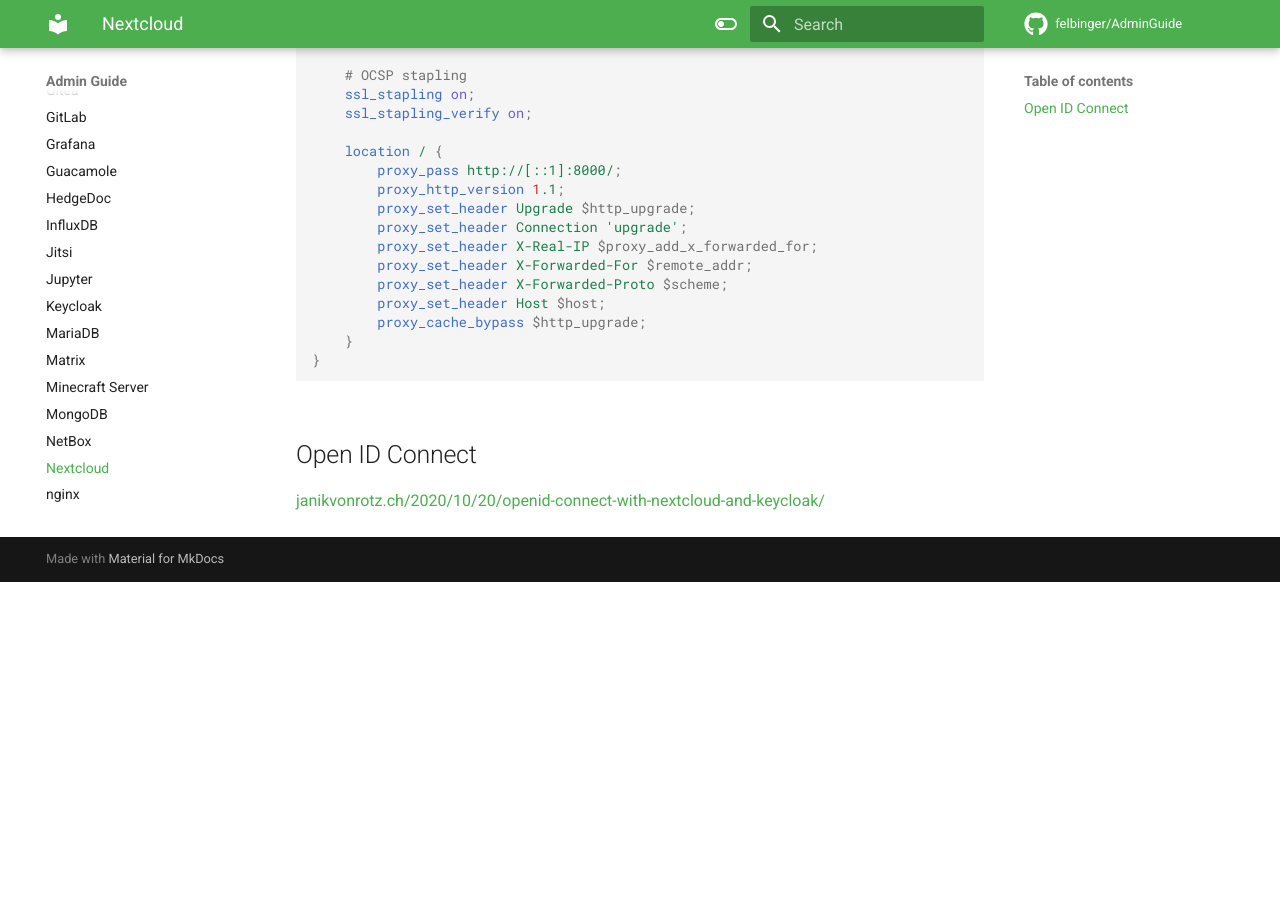
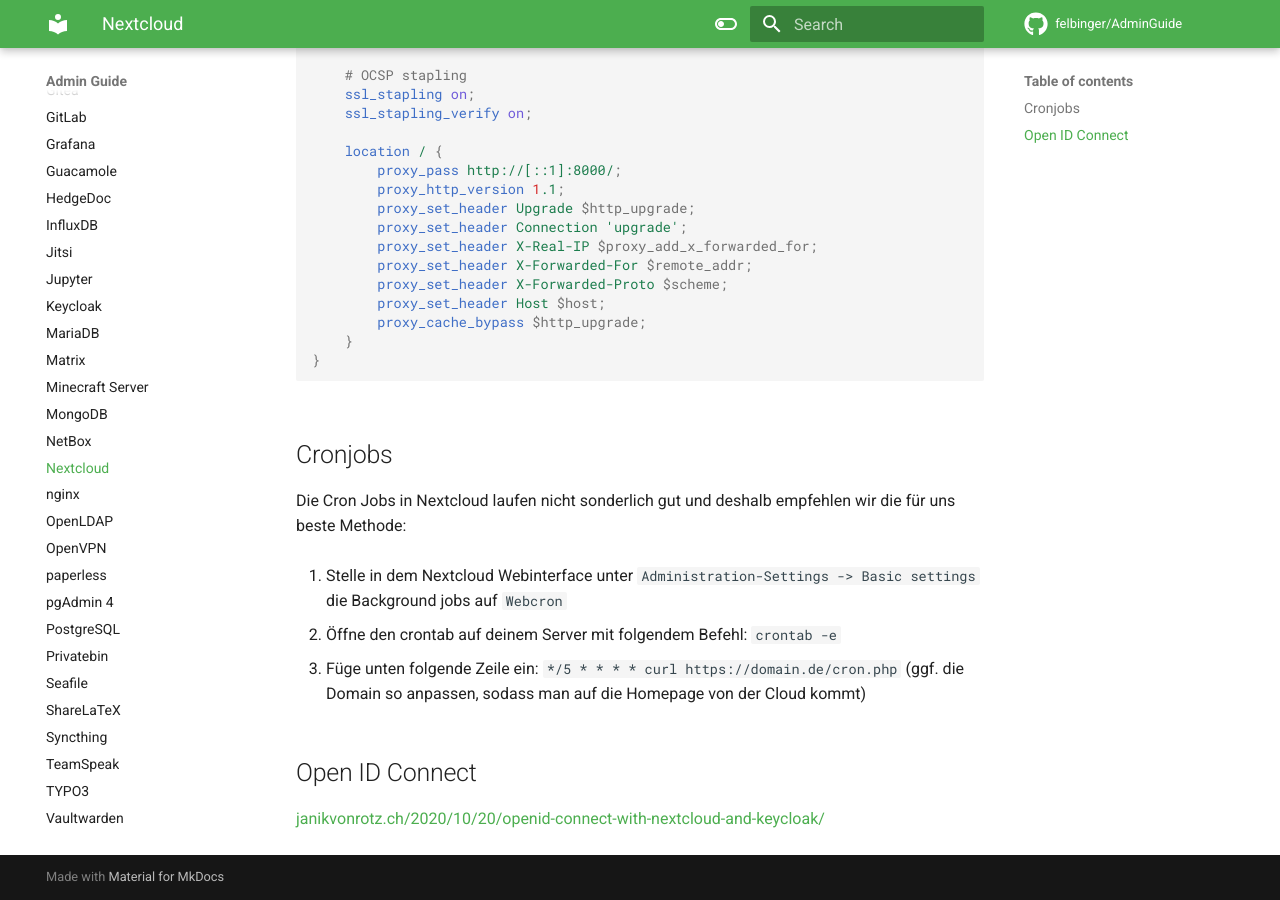
Before and after one commit to felbinger/AdminGuide, an MkDocs documentation site: the page built from docs/services/nextcloud.md, in a window 1280 px wide and 900 px high, scrolled down 1503 px. Built offline with MkDocs 1.6.1 and Material for MkDocs 9.7.7, drawn with Linux system fonts in a browser that asks for light colours; comment, search, counter and statistics services are not loaded; before the commit the page ends 2085 px from its top, so only the background shows below that.

Commit message:
improved nextcloud

````diff
--- a/docs/services/nextcloud.md
+++ b/docs/services/nextcloud.md
@@ -102,5 +102,14 @@ NEXTCLOUD_ADMIN_PASSWORD=p4ssw0rd
           - "traefik.http.routers.r_nextcloud.entrypoints=websecure"
     ```
 
+## Cronjobs
+Die Cron Jobs in Nextcloud laufen nicht sonderlich gut und deshalb empfehlen wir die für uns beste Methode:
+
+1. Stelle in dem Nextcloud Webinterface unter `Administration-Settings -> Basic settings` die Background jobs auf `Webcron`
+
+2. Öffne den crontab auf deinem Server mit folgendem Befehl: `crontab -e`
+
+3. Füge unten folgende Zeile ein: ` */5  *  *  *  *  curl https://domain.de/cron.php` (ggf. die Domain so anpassen, sodass man auf die Homepage von der Cloud kommt)
+
 ## Open ID Connect
 [janikvonrotz.ch/2020/10/20/openid-connect-with-nextcloud-and-keycloak/](https://janikvonrotz.ch/2020/10/20/openid-connect-with-nextcloud-and-keycloak/)
````
